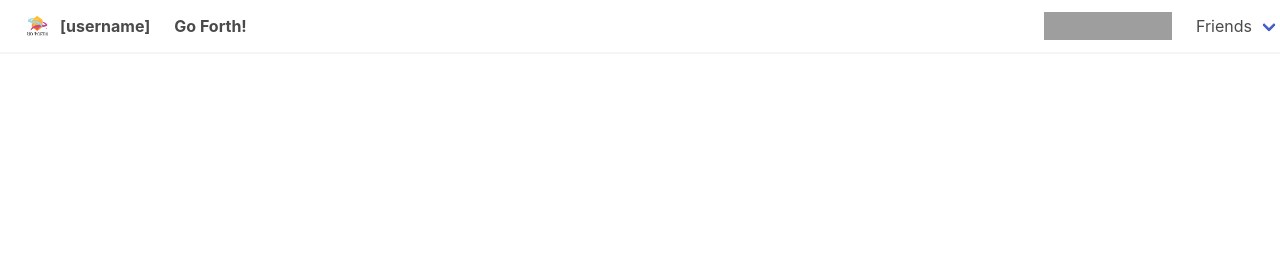
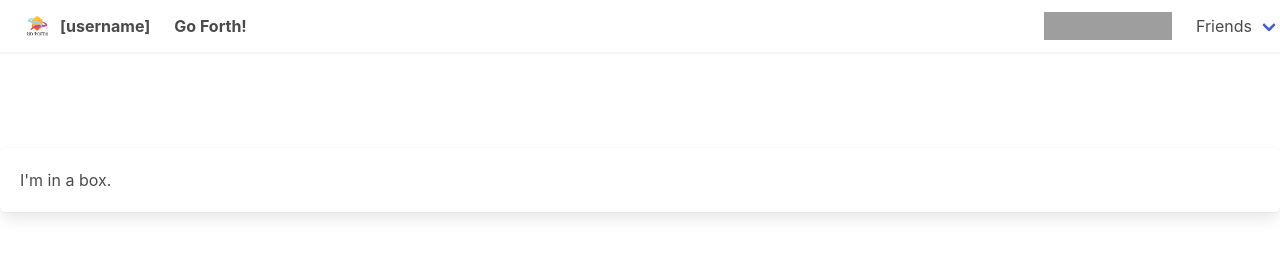
Before and after one commit to travistank616/goForth, a plain HTML site: page src/character-page/character-page.html in a window 1280 px wide. Drawn offline with nearby package versions, Linux system fonts and the light colour scheme; grey boxes are pictures that could not be loaded.

Commit message:
Update character-page.html

```diff
--- a/src/character-page/character-page.html
+++ b/src/character-page/character-page.html
@@ -48,7 +48,13 @@
         </nav>
 
   <!--Custom Scripts Here-->
-
+  <section class="section">
+  </section>
+  <div class="colums">
+    <div class="box">
+      I'm in a box.
+    </div>
+  </div>
 
 
 
```
